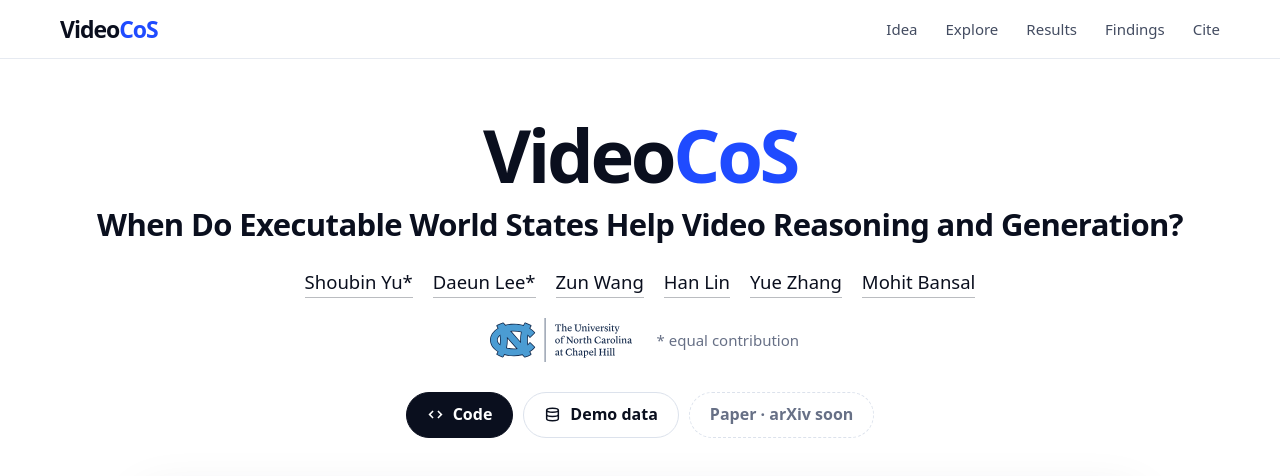
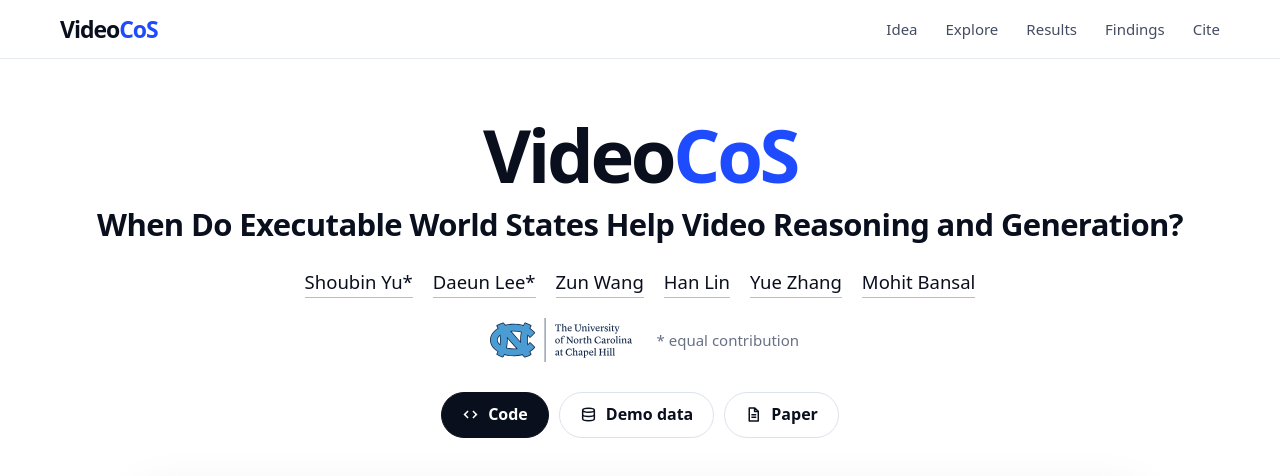
Before and after one commit to videocos/videocos.github.io, a plain HTML site: page index.html in a window 1280 px wide. Shown: the top 476 px of the page. Drawn offline with nearby package versions, Linux system fonts and the light colour scheme; grey boxes are pictures that could not be loaded; a web font is replaced by a local one.

Commit message:
Link the paper PDF; how-to row and double-click in the 3D viewer
Co-Authored-By: Claude Fable 5.2 <noreply@anthropic.com>
Claude-Session: https://claude.ai/code/session_0128PBTJX92UmM3hjqcVtWvA

```diff
--- a/index.html
+++ b/index.html
@@ -42,7 +42,8 @@
             <svg viewBox="0 0 16 16" aria-hidden="true"><path fill="currentColor" d="M5.2 4.2 1.4 8l3.8 3.8 1-1L3.5 8l2.7-2.8zM10.8 4.2l-1 1L12.5 8l-2.7 2.8 1 1L14.6 8z"/></svg>Code</a>
           <a class="btn" href="https://huggingface.co/datasets/Shoubin/VideoCoS-demo">
             <svg viewBox="0 0 16 16" aria-hidden="true"><path fill="none" stroke="currentColor" stroke-width="1.4" d="M2.5 4c0-1 2.5-1.8 5.5-1.8S13.5 3 13.5 4s-2.5 1.8-5.5 1.8S2.5 5 2.5 4zm0 0v8c0 1 2.5 1.8 5.5 1.8s5.5-.8 5.5-1.8V4M2.5 8c0 1 2.5 1.8 5.5 1.8S13.5 9 13.5 8"/></svg>Demo data</a>
-          <span class="btn soon" title="The arXiv link will be added at release">Paper · arXiv soon</span>
+          <a class="btn" href="assets/paper/VideoCoS.pdf">
+            <svg viewBox="0 0 16 16" aria-hidden="true"><path fill="none" stroke="currentColor" stroke-width="1.4" stroke-linejoin="round" d="M4 1.8h5.2L12.5 5v9.2H4zM9 1.8V5.2h3.4M6 8.2h4.6M6 10.6h4.6"/></svg>Paper</a>
         </div>
     <figure class="film" id="film">
       <video controls playsinline preload="metadata" poster="assets/video/videocos_demo_poster.jpg" src="assets/video/videocos_demo_720p.mp4"></video>
```
Also changed, not shown: 1 other file.
